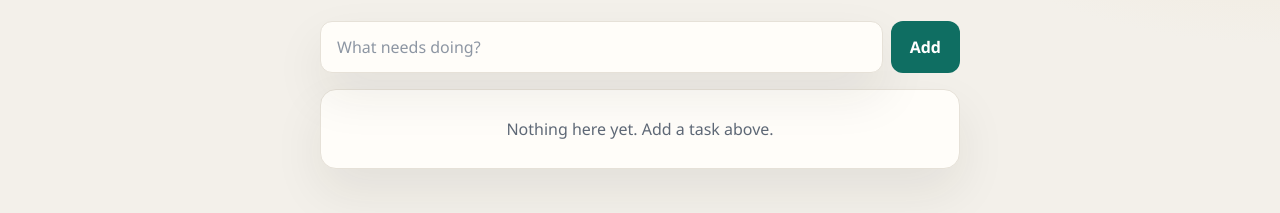
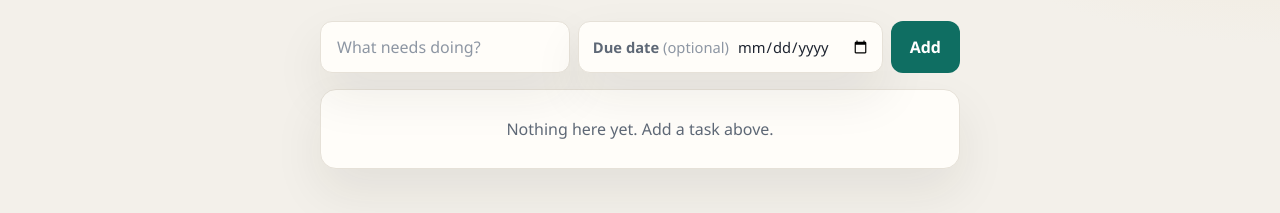
Before and after one commit to kds80/todo-app, a plain HTML site: page index.html in a window 1280 px wide. Shown: the part 165-378 px from the top of the page. Drawn offline with Linux system fonts and the light colour scheme.

Commit message:
Add an optional due date field to the form
Put a native date input next to the new-todo text field.
The date is optional, so a task can still be added with no deadline.

Co-authored-by: kds80 <kds80@users.noreply.github.com>

```diff
--- a/index.html
+++ b/index.html
@@ -34,6 +34,18 @@
           autocomplete="off"
           required
         />
+        <!--
+          Optional due date. The browser draws the calendar for type="date".
+          Leaving it blank is allowed: not every task has a deadline.
+          The value is either "" or a date like "2026-11-21".
+        -->
+        <div class="due-field">
+          <label for="due-date-input">
+            Due date
+            <span class="optional">(optional)</span>
+          </label>
+          <input id="due-date-input" name="due" type="date" />
+        </div>
         <button type="submit">Add</button>
       </form>
 
--- a/styles.css
+++ b/styles.css
@@ -76,7 +76,7 @@ h1 {
   margin-bottom: 16px;
 }
 
-.todo-form input {
+#todo-input {
   flex: 1;
   min-width: 0;
   padding: 14px 16px;
@@ -87,8 +87,42 @@ h1 {
   box-shadow: var(--shadow);
 }
 
-.todo-form input::placeholder {
+#todo-input::placeholder {
   color: #8d96a3;
+}
+
+/*
+  The due date sits beside the text field. It is a native date
+  input, so the browser provides the calendar popup.
+*/
+.due-field {
+  display: flex;
+  align-items: center;
+  gap: 8px;
+  padding: 0 12px 0 14px;
+  border: 1px solid var(--line);
+  border-radius: 12px;
+  background: var(--card);
+  color: var(--muted);
+  box-shadow: var(--shadow);
+  font-size: 0.92rem;
+}
+
+.due-field label {
+  font-weight: 600;
+  white-space: nowrap;
+}
+
+.due-field .optional {
+  font-weight: 500;
+  color: #8d96a3;
+}
+
+.due-field input {
+  border: 0;
+  padding: 12px 0;
+  background: transparent;
+  color: var(--ink);
 }
 
 .todo-form button,
@@ -271,6 +305,10 @@ h1 {
     padding: 12px 18px;
   }
 
+  .due-field {
+    justify-content: space-between;
+  }
+
   .todo-footer {
     grid-template-columns: 1fr;
     justify-items: center;
```
